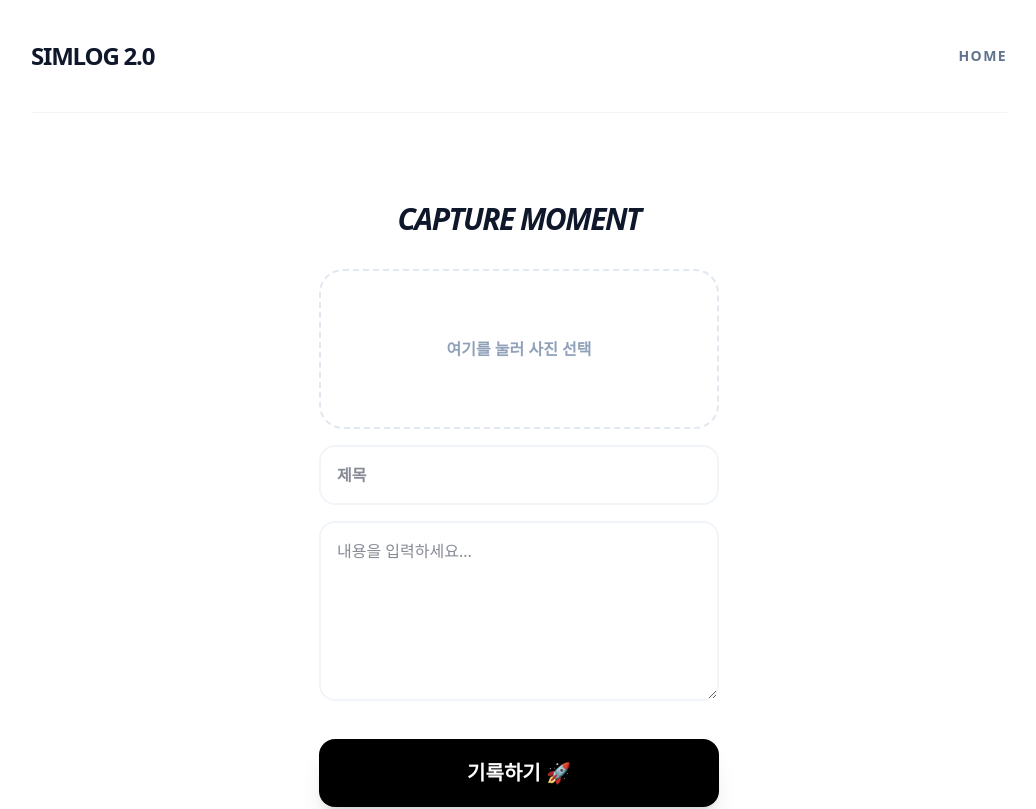
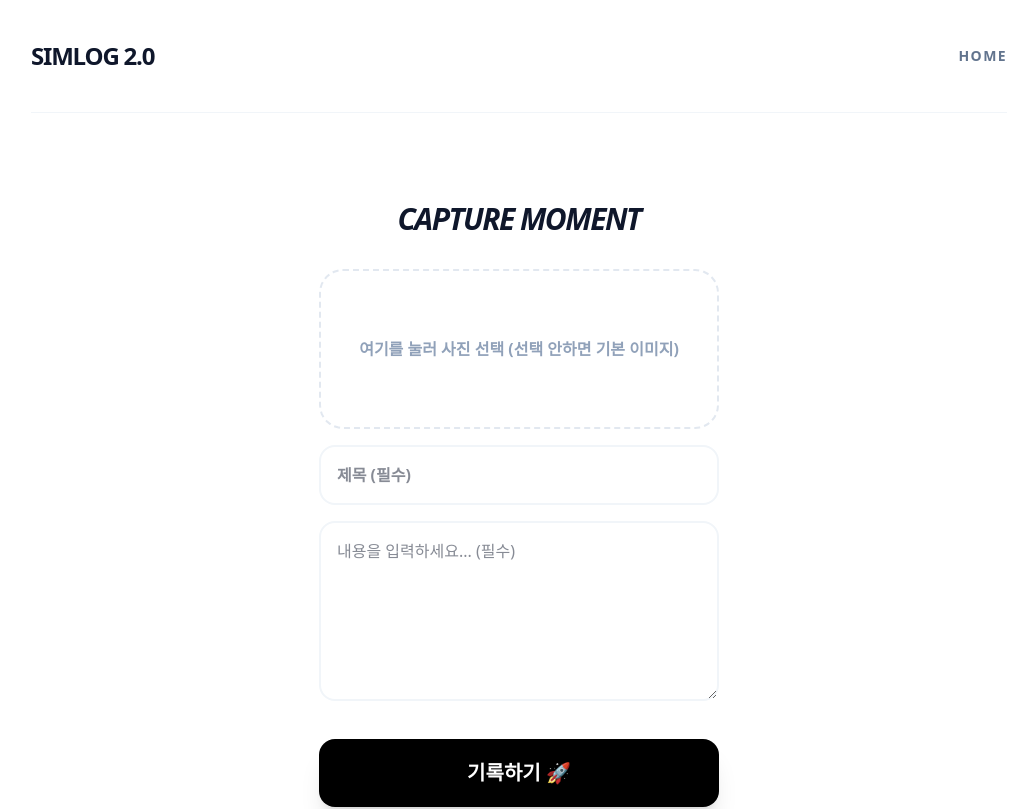
Before and after one commit to wook2002/simlog-v2, a Next.js app: page /write in a window 1280 px wide. Shown: the top 809 px of the page, without its empty margins (121-1157 px from the left). Built offline with nearby package versions, Linux system fonts and the light colour scheme; no server answers.

Commit message:
fix: 사진 선택 필수 해제 로직 재배포

```diff
--- a/src/app/write/page.tsx
+++ b/src/app/write/page.tsx
@@ -12,31 +12,39 @@ export default function WritePage() {
   const router = useRouter();
 
   const handleUpload = async () => {
-    if (!title || !description || !file) return alert("제목, 내용, 사진을 모두 등록해주세요!");
+    // 1. 이제 사진(file)이 없어도 튕겨내지 않습니다! 제목/내용만 필수.
+    if (!title || !description) return alert("제목과 내용은 꼭 입력해주세요!");
     setLoading(true);
 
     try {
-      // 1. 이미지 창고(Storage)에 파일 업로드
+      // 2. 기본 이미지 세팅 (Unsplash의 멋진 미니멀 감성 사진)
+      let finalImageUrl = "https://images.unsplash.com/photo-1618005182384-a83a8bd57fbe?q=80&w=800&auto=format&fit=crop";
+
+      // 3. 만약 사용자가 사진을 직접 골랐다면? (이때만 창고에 업로드)
+      if (file) {
         const fileExt = file.name.split('.').pop();
         const fileName = `${Math.random()}.${fileExt}`;
-      const { data: uploadData, error: uploadError } = await supabase.storage
+        const { error: uploadError } = await supabase.storage
           .from('posts')
           .upload(fileName, file);
 
         if (uploadError) throw uploadError;
 
-      // 2. 업로드된 이미지의 공개 URL 가져오기
         const { data: { publicUrl } } = supabase.storage
           .from('posts')
           .getPublicUrl(fileName);
 
-      // 3. DB(posts 테이블)에 글 정보와 이미지 주소 저장
+        // 창고에서 받아온 진짜 내 사진 주소로 덮어쓰기!
+        finalImageUrl = publicUrl;
+      }
+
+      // 4. DB(posts 테이블)에 저장
       const { error: dbError } = await supabase
         .from("posts")
         .insert([{
           title,
           description,
-          image_url: publicUrl, // 이미지 주소 저장!
+          image_url: finalImageUrl, // 직접 올린 사진 or 기본 사진이 들어감
           category: "MOMENT",
           date: new Date().toISOString().split('T')[0]
         }]);
@@ -58,22 +66,22 @@ export default function WritePage() {
       <h2 className="text-3xl font-black tracking-tighter text-center italic">CAPTURE MOMENT</h2>
 
       <div className="space-y-4">
-        {/* 사진 선택 구역 */}
+        {/* 사진 선택 구역 (안 골라도 됨) */}
         <label className="block w-full h-40 border-2 border-dashed border-slate-200 rounded-3xl flex flex-col items-center justify-center cursor-pointer hover:border-black transition">
           {file ? (
             <span className="font-bold text-blue-500">📸 {file.name} 선택됨</span>
           ) : (
-            <span className="text-slate-400 font-bold">여기를 눌러 사진 선택</span>
+            <span className="text-slate-400 font-bold">여기를 눌러 사진 선택 (선택 안하면 기본 이미지)</span>
           )}
           <input type="file" className="hidden" accept="image/*" onChange={(e) => setFile(e.target.files?.[0] || null)} />
         </label>
 
-        <input type="text" placeholder="제목" className="w-full p-4 border-2 border-slate-100 rounded-2xl focus:border-black outline-none font-bold" value={title} onChange={(e) => setTitle(e.target.value)} />
-        <textarea placeholder="내용을 입력하세요..." rows={6} className="w-full p-4 border-2 border-slate-100 rounded-2xl focus:border-black outline-none font-medium" value={description} onChange={(e) => setDescription(e.target.value)} />
+        <input type="text" placeholder="제목 (필수)" className="w-full p-4 border-2 border-slate-100 rounded-2xl focus:border-black outline-none font-bold transition" value={title} onChange={(e) => setTitle(e.target.value)} />
+        <textarea placeholder="내용을 입력하세요... (필수)" rows={6} className="w-full p-4 border-2 border-slate-100 rounded-2xl focus:border-black outline-none font-medium transition" value={description} onChange={(e) => setDescription(e.target.value)} />
       </div>
 
       <button onClick={handleUpload} disabled={loading} className="w-full bg-black text-white py-5 rounded-2xl font-black text-xl shadow-xl active:scale-95 transition-all disabled:bg-slate-300">
-        {loading ? "창고로 쏘는 중..." : "기록하기 🚀"}
+        {loading ? "기록 중..." : "기록하기 🚀"}
       </button>
     </div>
   );
```
Lines whose indentation alone changed are shown as unchanged.
